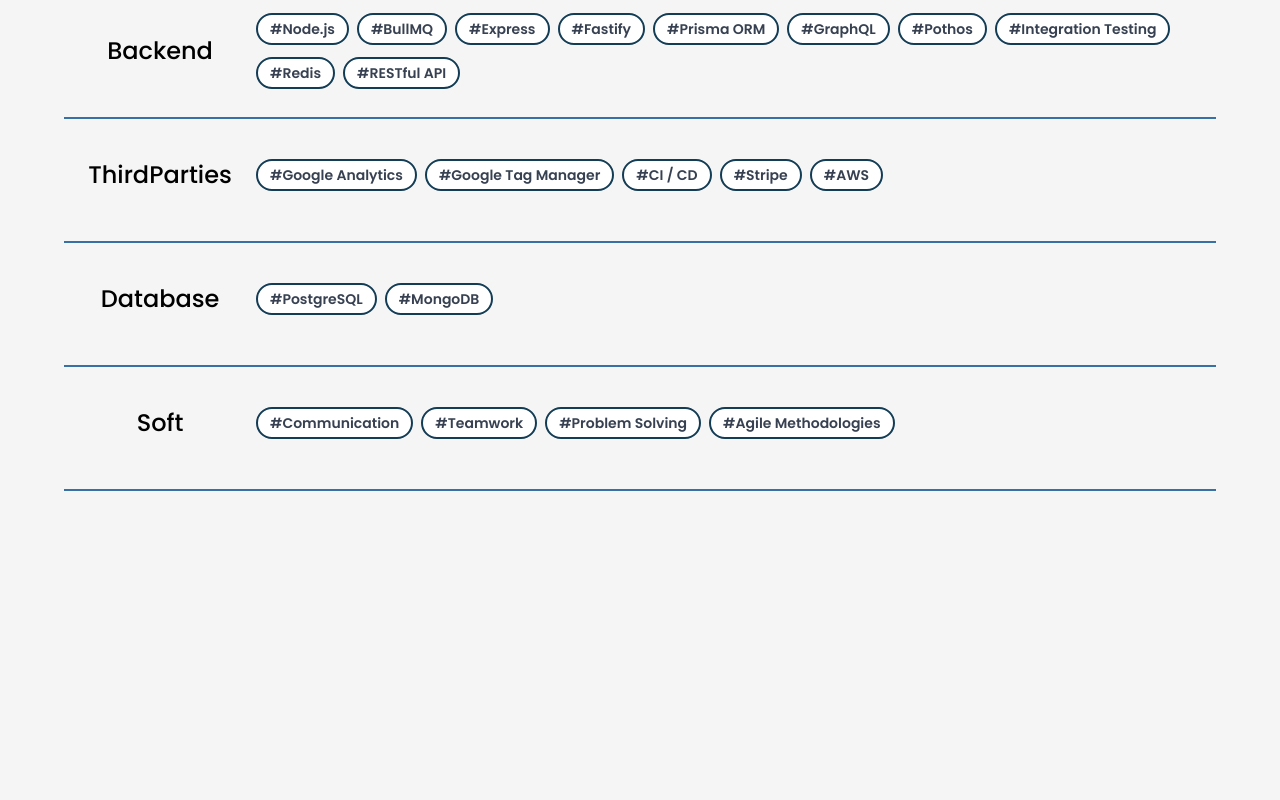
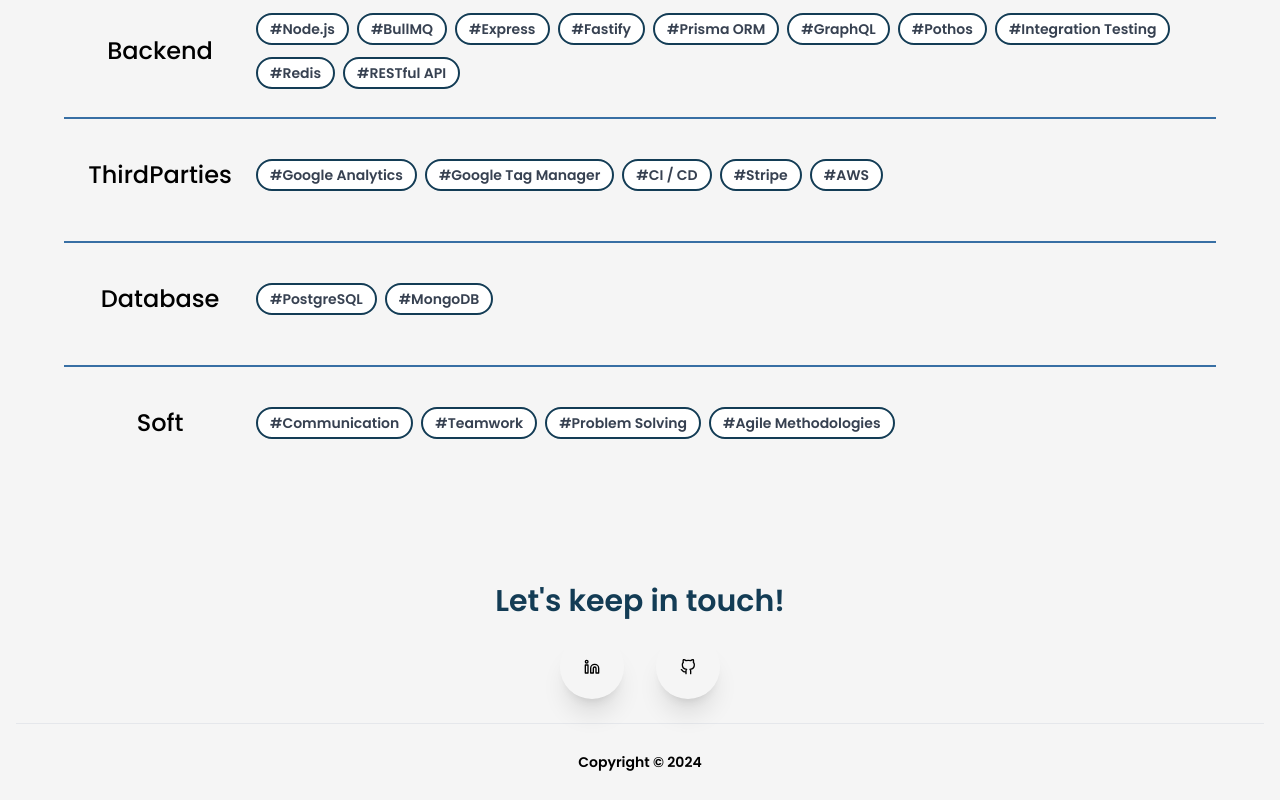
Before and after one commit to dedickerremi/dedickerremi-www, a Next.js app: page /home in a window 1280 px wide. Shown: the part 1947-2747 px from the top of the page. Before the commit the page ends 2598 px from the top, so only its background shows below. Built offline with nearby package versions, Linux system fonts and the light colour scheme.

Commit message:
add footer

```diff
--- a/app/(with-navbar)/home/components/Profile.tsx
+++ b/app/(with-navbar)/home/components/Profile.tsx
@@ -27,7 +27,7 @@
           </p>
         </div>
       </div>
-      <Links />
+      <Links className={`md:mb-16 mt-16 md:mt-24`} />
     </section>
   )
 }
--- a/app/(with-navbar)/home/components/Skills/components/Wrapper.tsx
+++ b/app/(with-navbar)/home/components/Skills/components/Wrapper.tsx
@@ -11,7 +11,7 @@
       <h2 className="text-xl md:text-2xl mb-8 mt-6 font-medium content-center text-center min-w-48">
         {title}
       </h2>
-      <div className="flex md:flex-row p-8 md:p-0 w-full flex-wrap">
+      <div className="flex md:flex-row px-8 md:p-0 w-full flex-wrap">
         {skills.map((skill, index) => {
           return (
             <Skill
@@ -30,15 +30,13 @@
 const dividerCss = "h-1 w-full border-lapisLazuli border-b-2 divide-y"
 
 export const Wrapper = () => {
-  const ref = useRef(null)
-  const isVisible = useIsVisible(ref)
+  // const ref = useRef(null)
+  // const isVisible = useIsVisible(ref)
 
   return (
     <div
-      className={`flex py-16 md:py-24 flex-wrap transition-opacity ease-in duration-700 w-full flex-row ${
-        isVisible ? "opacity-100" : "opacity-0"
-      }`}
-      ref={ref}
+      className={`flex pt-16 md:pt-24 flex-wrap transition-opacity ease-in duration-700 w-full flex-row`}
+      // ref={ref}
     >
       <section className="flex flex-col w-full">
         <Display title="Frontend" skills={SKILLS.frontend} />
@@ -50,7 +48,6 @@
         <Display title="Database" skills={SKILLS.database} />
         <div className={dividerCss} />
         <Display title="Soft" skills={SKILLS.soft} />
-        <div className={dividerCss} />
       </section>
     </div>
   )
--- a/app/(with-navbar)/home/page.tsx
+++ b/app/(with-navbar)/home/page.tsx
@@ -3,6 +3,7 @@
 import { Profile } from "./components/Profile"
 import { Skills } from "./components/Skills"
 import { Companies } from "./components/Companies"
+import { Footer } from "@/app/components/Footer"
 
 export default function Home() {
   return (
--- a/app/(with-navbar)/layout.tsx
+++ b/app/(with-navbar)/layout.tsx
@@ -1,3 +1,4 @@
+import { Footer } from "../components/Footer"
 import { Navbar } from "../components/Navbar"
 
 export default function Layout({
@@ -9,6 +10,7 @@
     <>
       <Navbar />
       {children}
+      <Footer />
     </>
   )
 }
--- a/app/components/Footer.tsx
+++ b/app/components/Footer.tsx
@@ -1,23 +1,24 @@
-import Image from "next/image"
+import { Links } from "./Links"
 
-export const Footer = () => {
+export function Footer() {
   return (
-    <footer className="mb-16">
-      <div className="container max-w-screen-xl mx-auto px-4">
-        <div className="flex items-center justify-center space-x-8">
-          <a
-            href="https://www.linkedin.com/in/remi-dedicker"
-            className="w-16 h-16 flex items-center justify-center rounded-full hover:bg-gray-200 transition ease-in-out duration-500 shadow-xl"
-          >
-            <Image height={16} width={16} src="/linkedin.svg" alt="linked" />
-          </a>
-
-          <a
-            href="https://github.com/dedickerremi"
-            className="w-16 h-16 flex items-center justify-center rounded-full hover:bg-gray-200 transition ease-in-out duration-500 shadow-xl"
-          >
-            <Image height={16} width={16} src="/github.svg" alt="github" />
-          </a>
+    <footer className="relative bg-blueGray-200 pb-6 mt-8">
+      <div className="container mx-auto px-4">
+        <div className="flex flex-wrap text-left lg:text-left">
+          <div className="w-full px-4">
+            <h4 className=" text-xl md:text-3xl font-semibold text-prussianBlue text-center">
+              Let's keep in touch!
+            </h4>
+            <Links className="mt-4" />
+          </div>
+        </div>
+        <hr className="my-6 border-blueGray-300" />
+        <div className="flex flex-wrap items-center md:justify-between justify-center">
+          <div className="w-full md:w-4/12 px-4 mx-auto text-center">
+            <div className="text-sm text-blueGray-500 font-semibold py-1">
+              Copyright © <span id="get-current-year">2024</span>
+            </div>
+          </div>
         </div>
       </div>
     </footer>
--- a/app/components/Links.tsx
+++ b/app/components/Links.tsx
@@ -1,8 +1,12 @@
 import Image from "next/image"
 
-export const Links = () => {
+type LinksProps = {
+  className?: string
+}
+
+export const Links = ({ className }: LinksProps) => {
   return (
-    <section className="md:mb-16 mt-16 md:mt-24">
+    <section className={className}>
       <div className="container max-w-screen-xl mx-auto px-4">
         <div className="flex items-center justify-center space-x-8">
           <a
```
